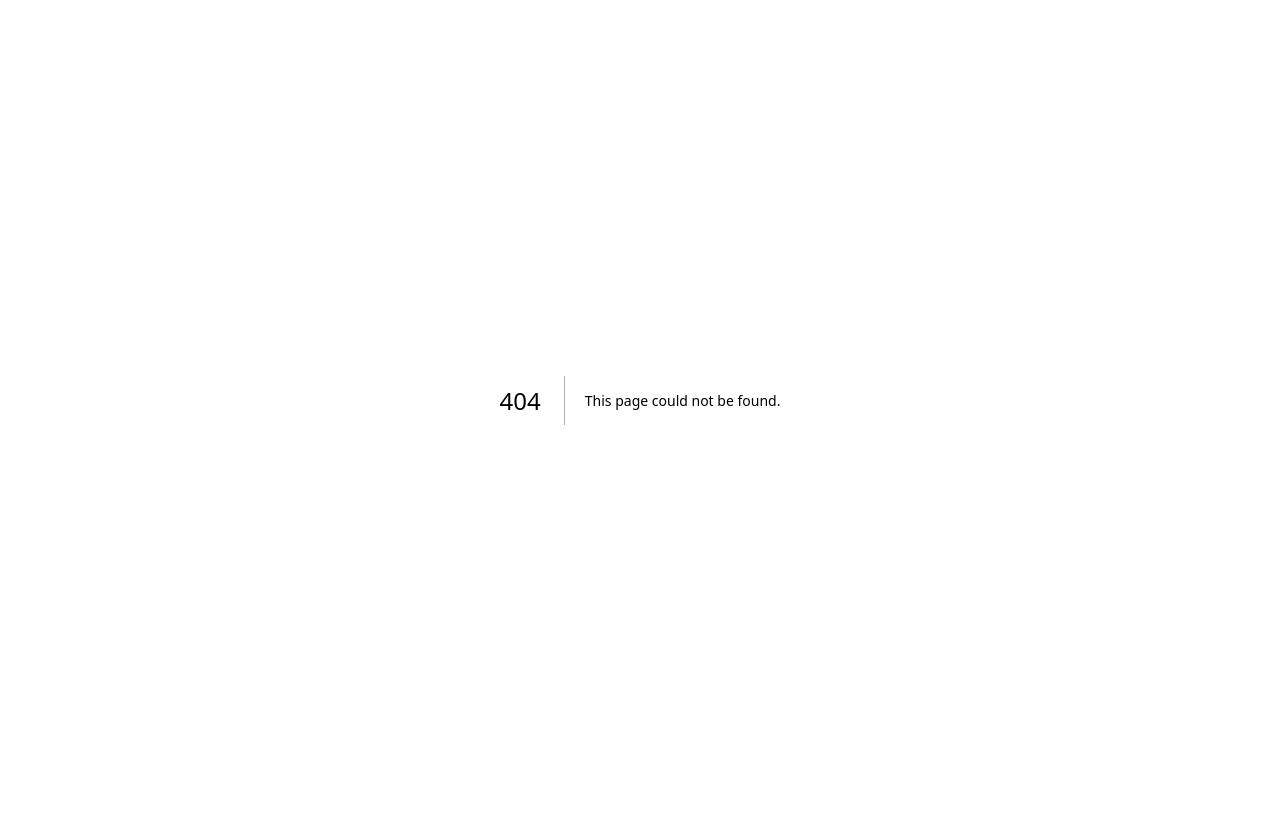
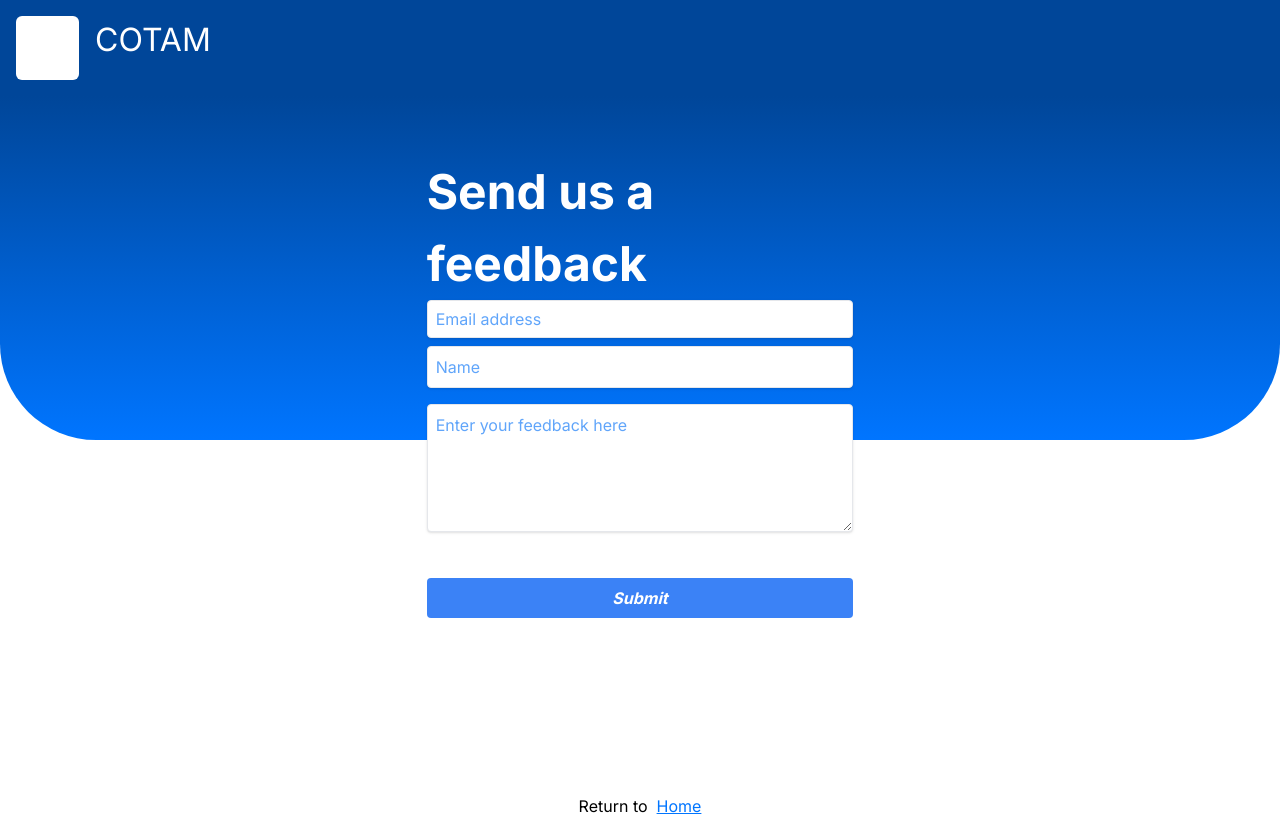
Before and after one commit to unsw-cse-comp99-3900/capstone-project-3900w09bscoutsregiment, a Next.js app in the folder frontend/: page /feedback in a window 1280 px wide. Before the commit this address had no page. Built offline with nearby package versions, Linux system fonts and the light colour scheme.

Commit message:
added feedback form

```diff
--- /dev/null
+++ b/frontend/src/app/feedback/page.jsx
@@ -0,0 +1,108 @@
+'use client'; // needed for useState to work
+import React, { useRef } from 'react';
+import emailjs from '@emailjs/browser';
+import Link from 'next/link';
+
+export default function sendFeedback() {
+  const form = useRef();
+  const sendEmail = (e) => {
+    e.preventDefault();
+
+    emailjs
+      .sendForm('service_er8htcs', 'template_u05rmji', form.current, {
+        publicKey: 'T-4nNNwWfnuu31iUv',
+      })
+      .then(
+        () => {
+          console.log('SUCCESS!');
+        },
+        (error) => {
+          console.log('FAILED...', error.text);
+        }
+      );
+    e.target.reset();
+  };
+
+  return (
+    <div>
+      <div
+        id="top-content"
+        className="text-white w-full bg-primary-theme-db flex justify-start gap-4 px-4 py-4"
+      >
+        <img src="Cotam-logo.png" alt="" className="rounded-md" />
+        <Link href="/" className="text-white" style={{ fontSize: '2rem' }}>
+          COTAM
+        </Link>
+      </div>
+      <div className="login-background">
+        {/* start of form */}
+        <form
+          name="publish-form"
+          id="form"
+          className=" w-1/3 justify-center mx-auto pt-3 relative top-12"
+          ref={form}
+          onSubmit={sendEmail}
+        >
+          {/* email */}
+          <div className="mb-2">
+            <label
+              className="block text-white text-[3rem] font-bold my-0"
+              htmlFor=""
+            >
+              Send us a feedback
+            </label>
+            <input
+              name="user_email"
+              className="shadow appearance-none border rounded w-full py-2 px-2 placeholder-blue-400 leading-tight focus:outline-none focus:shadow-outline"
+              id="email-address"
+              type="email"
+              placeholder="Email address"
+            />
+          </div>
+
+          {/* name */}
+          <div className="mb-4">
+            <input
+              color="#ff0000"
+              name="user_name"
+              className="shadow appearance-none border border-500 rounded w-full py-2 px-2 placeholder-blue-400 my-0"
+              id="name"
+              type="name"
+              placeholder="Name"
+            />
+          </div>
+
+          {/* feedback form */}
+          <div className="mb-4">
+            <textarea
+              color="#ff0000"
+              name="message"
+              className="shadow appearance-none border border-500 rounded w-full h-32  py-2 px-2 placeholder-blue-400 my-0"
+              id="feedback"
+              type="text"
+              placeholder="Enter your feedback here"
+            />
+          </div>
+
+          {/* submit */}
+          <div className="flex items-center justify-between pb-2">
+            <button
+              id="submit"
+              className="relative top-6 bg-blue-500 hover:bg-blue-700 text-white font-bold w-full italic py-2 px-4 pb-3: rounded focus:outline-none focus:shadow-outline"
+              type="submit"
+              value="Send"
+            >
+              Submit
+            </button>
+          </div>
+          <div className="flex items-center justify-center relative top-48">
+            Return to &nbsp;
+            <Link href="/" className="text-primary-theme-lb underline">
+              Home
+            </Link>
+          </div>
+        </form>
+      </div>
+    </div>
+  );
+}
--- a/frontend/src/app/page.js
+++ b/frontend/src/app/page.js
@@ -78,7 +78,8 @@ export default function Home() {
         <iframe width="560" height="315" src="https://www.youtube.com/embed/dQw4w9WgXcQ" title="YouTube video player" frameborder="0" allow="accelerometer; autoplay; clipboard-write; encrypted-media; gyroscope; picture-in-picture; web-share" allowfullscreen></iframe>
       </div>
       <div>
-        <button className="flex justify-start mt-4 px-6 py-2 bg-blue-500 hover:bg-blue-700 text-white italic bg-primary-theme-lb font-semibold rounded-lg">Feedback</button>
+        <Link href="/feedback" className='flex justify-start mt-4 px-6 py-2 bg-blue-500 hover:bg-blue-700 text-white italic bg-primary-theme-1b font-semibold rounded-lg'>Feedback</Link>
+        {/* <button className="flex justify-start mt-4 px-6 py-2 bg-blue-500 hover:bg-blue-700 text-white italic bg-primary-theme-lb font-semibold rounded-lg">Feedback</button> */}
       </div>
       <div>Want to help improve our app? Share your feedback!</div>
       <FooterPage />
--- a/package.json
+++ b/package.json
@@ -1,5 +1,6 @@
 {
   "dependencies": {
+    "@emailjs/browser": "^4.3.3",
     "dotenv": "^16.4.5"
   }
 }
```
Also changed, not shown: 1 other file (tests, documents, lock files or other folders).
